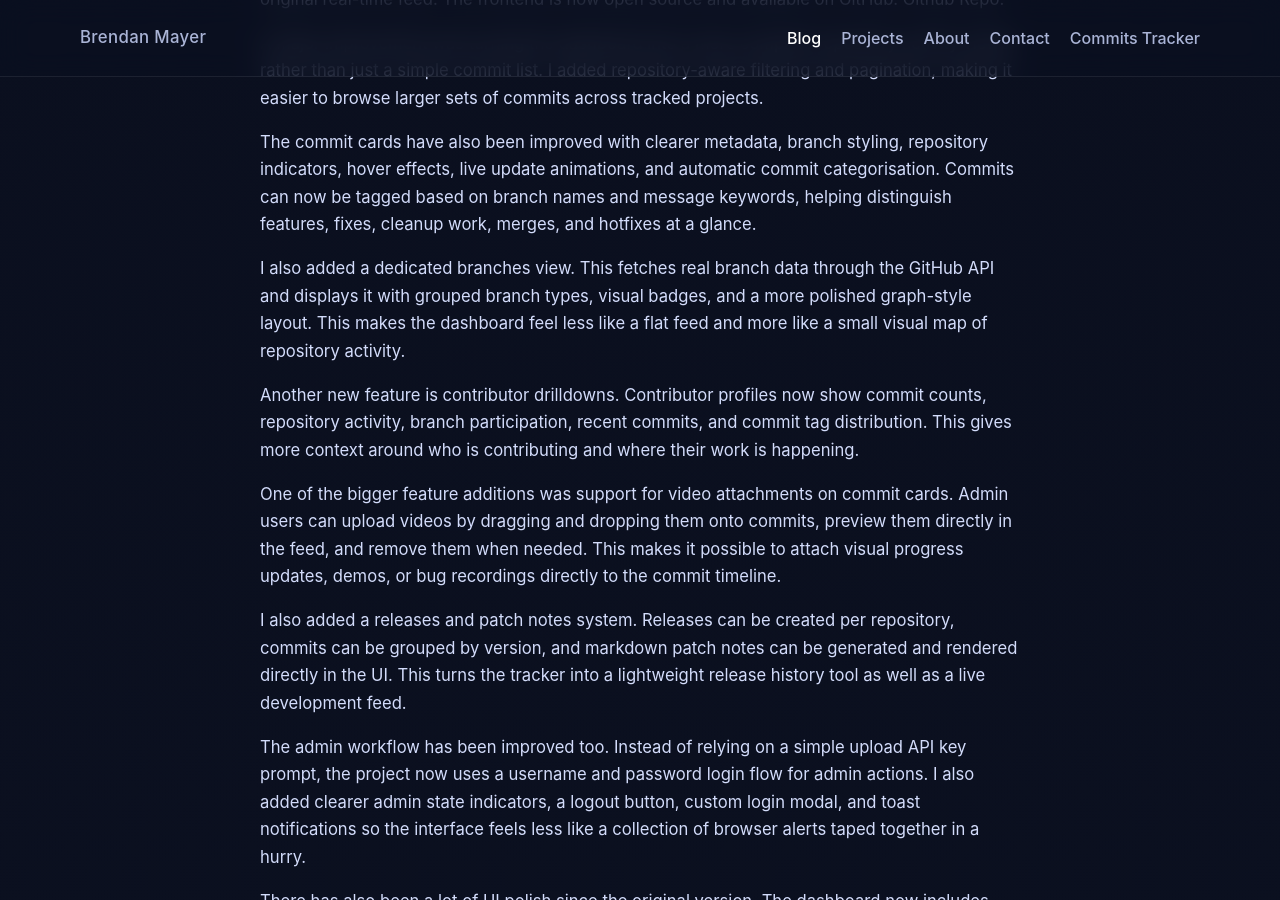
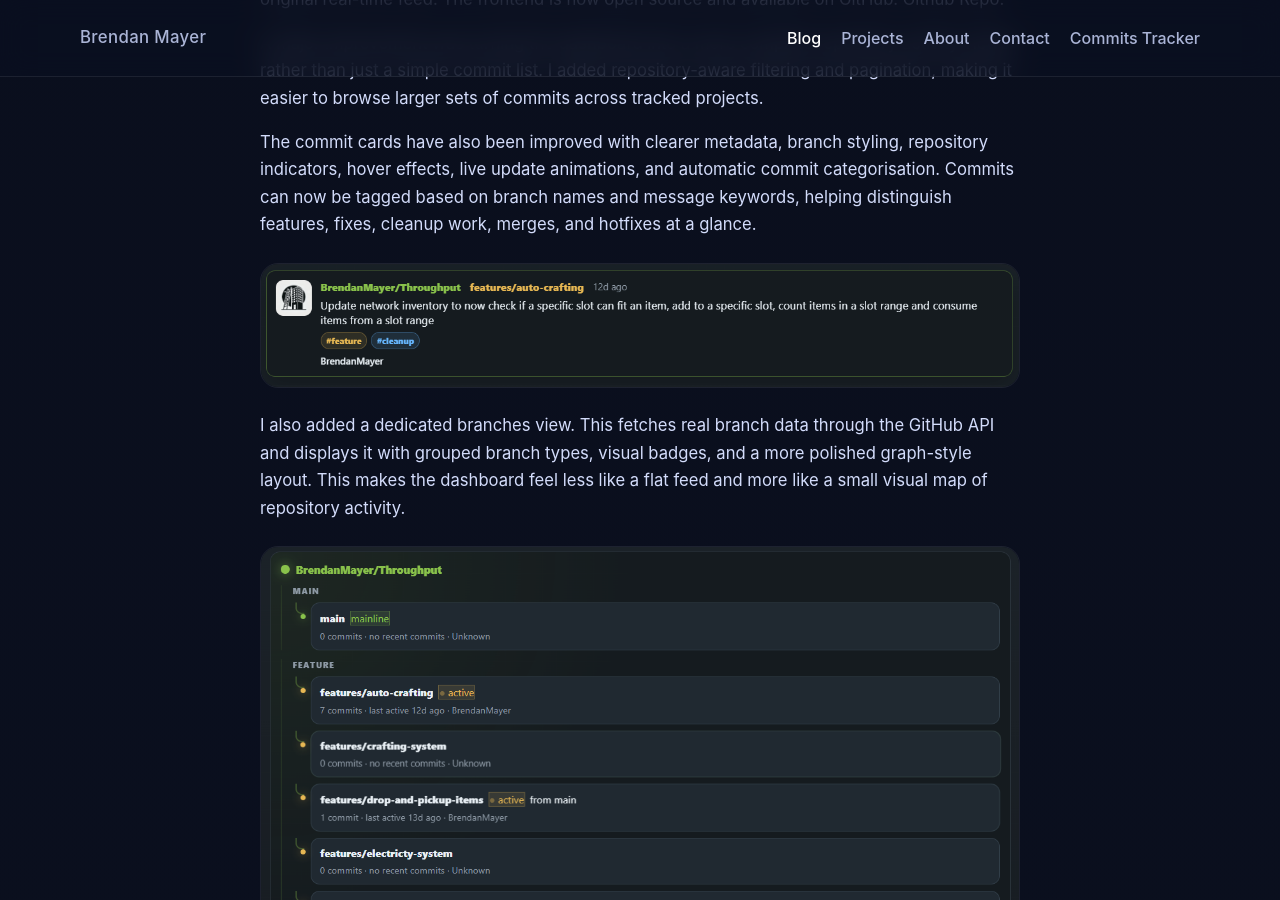
Before and after one commit to BrendanMayer/BrendanMayer.github.io, a Jekyll site: the page built from _posts/2026-04-18-commit-tracker.md, in a window 1280 px wide and 900 px high, scrolled down 6117 px. Built offline with Jekyll 4.4.1, drawn with Linux system fonts in a browser that asks for light colours.

Commit message:
Update Commit blog with new images

```diff
--- a/_posts/2026-04-18-commit-tracker.md
+++ b/_posts/2026-04-18-commit-tracker.md
@@ -152,13 +152,23 @@ A major improvement was turning the dashboard into a more complete repository ac
 
 The commit cards have also been improved with clearer metadata, branch styling, repository indicators, hover effects, live update animations, and automatic commit categorisation. Commits can now be tagged based on branch names and message keywords, helping distinguish features, fixes, cleanup work, merges, and hotfixes at a glance.
 
+![New Commit Cards](/assets/images/blog/commit-tracker/new-commit-cards.png)
+
 I also added a dedicated branches view. This fetches real branch data through the GitHub API and displays it with grouped branch types, visual badges, and a more polished graph-style layout. This makes the dashboard feel less like a flat feed and more like a small visual map of repository activity.
+
+![Dedicated Branch View](/assets/images/blog/commit-tracker/dedicated-branch-view.png)
 
 Another new feature is contributor drilldowns. Contributor profiles now show commit counts, repository activity, branch participation, recent commits, and commit tag distribution. This gives more context around who is contributing and where their work is happening.
 
+![Contributor Drilldowns](/assets/images/blog/commit-tracker/contributor-drilldowns.png)
+
 One of the bigger feature additions was support for video attachments on commit cards. Admin users can upload videos by dragging and dropping them onto commits, preview them directly in the feed, and remove them when needed. This makes it possible to attach visual progress updates, demos, or bug recordings directly to the commit timeline.
 
+![Video Attachments](/assets/images/blog/commit-tracker/video-attachments.png)
+
 I also added a releases and patch notes system. Releases can be created per repository, commits can be grouped by version, and markdown patch notes can be generated and rendered directly in the UI. This turns the tracker into a lightweight release history tool as well as a live development feed.
+
+![Patch Notes](/assets/images/blog/commit-tracker/patch-notes.png)
 
 The admin workflow has been improved too. Instead of relying on a simple upload API key prompt, the project now uses a username and password login flow for admin actions. I also added clearer admin state indicators, a logout button, custom login modal, and toast notifications so the interface feels less like a collection of browser alerts taped together in a hurry.
 
```
Also changed, not shown: assets/images/blog/commit-tracker/contributor-drilldowns.png (added), assets/images/blog/commit-tracker/dedicated-branch-view.png (added), assets/images/blog/commit-tracker/new-commit-cards.png (added), assets/images/blog/commit-tracker/patch-notes.png (added), assets/images/blog/commit-tracker/video-attachments.png (added), assets/images/blog/wadawdad/new-draft-dialogue.png (added), assets/images/blog/wadawdad/test-screenshot-image.png (added), assets/images/blog/wadawdad/wad.png (added), assets/images/blog/wadawdad/wada.png (added), assets/images/blog/wadawdad/wdawdadad.png (added).
